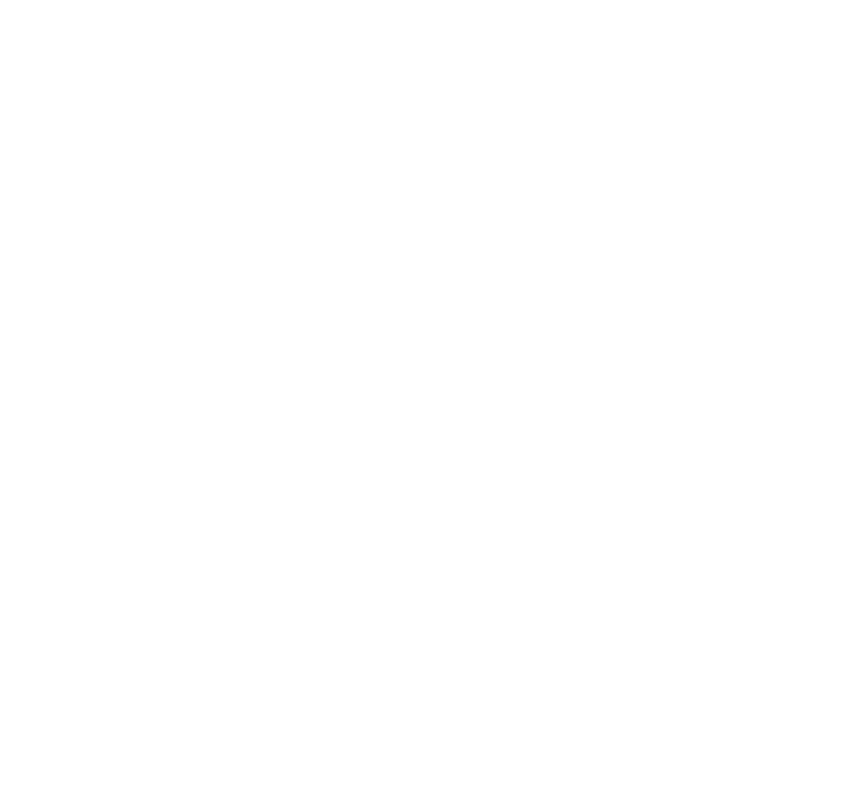
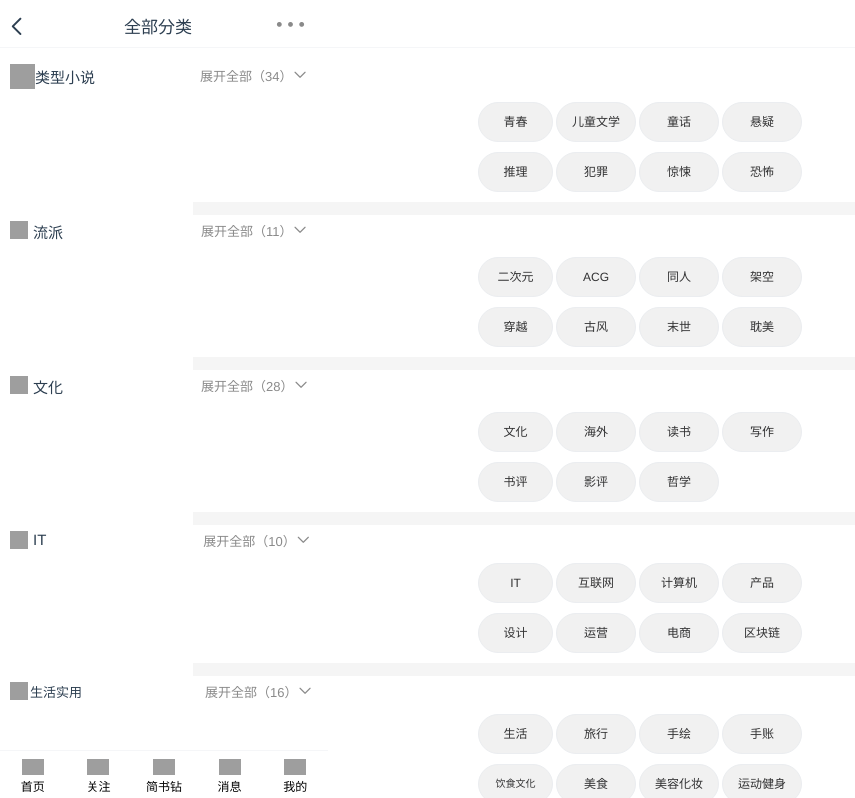
Before and after one commit to wzj1129/jianshu, a Vue app: page /#/classification in a window 1280 px wide. Shown: the top 798 px of the page, without its empty margins (0-855 px from the left). Built offline with nearby package versions, Linux system fonts and the light colour scheme; grey boxes are pictures that could not be loaded.

Commit message:
连载-分类

```diff
--- a/src/router/index.js
+++ b/src/router/index.js
@@ -96,7 +96,13 @@
         path: "/newspecial",
         name: "newspecial",
         component: () => import("../views/MY/newspecial.vue")
+      },
+      {
+        path: "/classification",
+        name: "classification",
+        component: () => import("../views/Home/classification.vue")
       }
+
     ]
   }
 ];
--- /dev/null
+++ b/src/views/Home/classification.vue
@@ -0,0 +1,265 @@
+<template>
+    <div>
+     <div class="layout ">
+      <van-icon class="icon-back" @click="back" name="arrow-left" />
+      <p class="title">全部分类</p>
+      <van-icon class="share" name="ellipsis" />
+    </div>
+     <van-divider class="line" />
+    <div class="layout">
+        <img class="icon1" src="https://zhxy1-vue.oss-cn-hangzhou.aliyuncs.com/pic/%E5%88%86%E7%B1%BB-%E9%80%89%E4%B8%AD.png"/>
+        <p class="name1">类型小说</p>
+        <p class="name1-1">展开全部（34）</p>
+        <van-icon class="down" name="arrow-down" />
+    </div>
+    <div class="layuot">
+        <van-button round="" class="button">青春</van-button>
+        <van-button round="" class="button1">儿童文学</van-button>
+        <van-button round="" class="button1">童话</van-button>
+        <van-button round="" class="button1">悬疑</van-button>
+    </div>
+    <div class="layuot" style="margin-top:10px">
+        <van-button round="" class="button">推理</van-button>
+        <van-button round="" class="button1">犯罪</van-button>
+        <van-button round="" class="button1">惊悚</van-button>
+        <van-button round="" class="button1">恐怖</van-button>
+    </div>
+       <img
+         class="line1"
+         src="../../assets/images/分隔线.png"
+          />
+    <div class="layout">
+        <img class="icon2" src="https://zhxy1-vue.oss-cn-hangzhou.aliyuncs.com/pic/%E5%88%86%E6%94%AF.png"/>
+        <p class="name2">流派</p>
+        <p class="name2-1">展开全部（11）</p>
+        <van-icon class="down" name="arrow-down" />
+    </div>
+    <div class="layuot">
+        <van-button round="" class="button">二次元</van-button>
+        <van-button round="" class="button1">ACG</van-button>
+        <van-button round="" class="button1">同人</van-button>
+        <van-button round="" class="button1">架空</van-button>
+    </div>
+    <div class="layuot" style="margin-top:10px">
+        <van-button round="" class="button">穿越</van-button>
+        <van-button round="" class="button1">古风</van-button>
+        <van-button round="" class="button1">末世</van-button>
+        <van-button round="" class="button1">耽美</van-button>
+    </div>
+       <img
+         class="line1"
+         src="../../assets/images/分隔线.png"
+          />
+     <div class="layout">
+        <img class="icon2" src="https://zhxy1-vue.oss-cn-hangzhou.aliyuncs.com/pic/%E7%81%AB%E9%94%85%E7%83%A7%E7%83%A4.png"/>
+        <p class="name2">文化</p>
+        <p class="name2-1">展开全部（28）</p>
+        <van-icon class="down" name="arrow-down" />
+    </div>
+    <div class="layuot">
+        <van-button round="" class="button">文化</van-button>
+        <van-button round="" class="button1">海外</van-button>
+        <van-button round="" class="button1">读书</van-button>
+        <van-button round="" class="button1">写作</van-button>
+    </div>
+    <div class="layuot" style="margin-top:10px">
+        <van-button round="" class="button2">书评</van-button>
+        <van-button round="" class="button1">影评</van-button>
+        <van-button round="" class="button1">哲学</van-button>
+    </div>
+       <img
+         class="line1"
+         src="../../assets/images/分隔线.png"
+          />
+      <div class="layout">
+        <img class="icon2" src="https://zhxy1-vue.oss-cn-hangzhou.aliyuncs.com/pic/%E5%9C%B0%E7%90%83.png"/>
+        <p class="name2">IT</p>
+        <p class="name3-1">展开全部（10）</p>
+        <van-icon class="down" name="arrow-down" />
+    </div>
+    <div class="layuot">
+        <van-button round="" class="button">IT</van-button>
+        <van-button round="" class="button1">互联网</van-button>
+        <van-button round="" class="button1">计算机</van-button>
+        <van-button round="" class="button1">产品</van-button>
+    </div>
+    <div class="layuot" style="margin-top:10px">
+        <van-button round="" class="button">设计</van-button>
+        <van-button round="" class="button1">运营</van-button>
+        <van-button round="" class="button1">电商</van-button>
+        <van-button round="" class="button1">区块链</van-button>
+    </div>
+       <img
+         class="line1"
+         src="../../assets/images/分隔线.png"
+          />
+           <div class="layout">
+        <img class="icon2" src="https://zhxy1-vue.oss-cn-hangzhou.aliyuncs.com/pic/%E7%9B%86%E6%A0%BD.png"/>
+        <p class="name3">生活实用</p>
+        <p class="name4-1">展开全部（16）</p>
+        <van-icon class="down" name="arrow-down" />
+    </div>
+    <div class="layuot">
+        <van-button round="" class="button">生活</van-button>
+        <van-button round="" class="button1">旅行</van-button>
+        <van-button round="" class="button1">手绘</van-button>
+        <van-button round="" class="button1">手账</van-button>
+    </div>
+    <div class="layuot" style="margin-top:10px">
+        <van-button round="" class="button3">饮食文化</van-button>
+        <van-button round="" class="button1">美食</van-button>
+        <van-button round="" class="button1">美容化妆</van-button>
+        <van-button round="" class="button1">运动健身</van-button>
+    </div>
+       <img
+         class="line1"
+         src="../../assets/images/分隔线.png"
+          />
+           <div class="layout">
+        <img class="icon2" src="https://zhxy1-vue.oss-cn-hangzhou.aliyuncs.com/pic/%E7%A7%91%E5%AD%A6.png"/>
+        <p class="name2">科学</p>
+    </div>
+    <div class="layuot">
+        <van-button round="" class="button">科普</van-button>
+        <van-button round="" class="button1">数学</van-button>
+        <van-button round="" class="button1">物理</van-button>
+        <van-button round="" class="button1">化学</van-button>
+    </div>
+    <div class="layuot" style="margin-top:10px">
+        <van-button round="" class="button">地理</van-button>
+        <van-button round="" class="button1">自然</van-button>
+        <van-button round="" class="button1">生物</van-button>
+        <van-button round="" class="button1">医学</van-button>
+    </div>
+       <img
+         class="line1"
+         src="../../assets/images/分隔线.png"
+          />
+    </div>
+</template>
+<script>
+export default {
+    data() {
+    return {
+      value1: '',
+    };
+  },
+  methods: {
+    back() {
+      this.$router.push("/home");
+    }
+  }
+};
+</script>
+
+<style>
+.layout {
+  display: flex;
+}
+.icon-back {
+  font-size: 23px;
+  margin-left: 5px;
+  margin-top: 15px;
+}
+.title {
+  font-size: 17px;
+  margin-left: 55px;
+  margin-top: 13px;
+  width: 150px;
+}
+.share{
+    color: #8a8a8a;
+    font-size: 35px;
+    margin-left: 40px;
+    margin-top: 7px;
+}
+.line{
+    margin-top: -8px;
+}
+.line1{
+    margin-top: 10px;
+}
+.icon1{
+    width: 25px;
+    height: 25px;
+    margin-left: 10px;
+    margin-top: 0px;
+}
+.name1{
+    font-size: 15px;
+    margin-top: 2px;
+}
+.name1-1{
+    font-size: 13px;
+    color: #8a8a8a;
+    margin-left: 105px;
+    margin-top: 2px;
+}
+.down{
+    font-size: 15px;
+    color: #8a8a8a;
+    margin-top: 3px;
+}
+.button{
+    background-color: #f1f1f1;
+    width: 75px;
+    height: 40px;
+    margin-left: 0px;
+    font-size: 12px;
+}
+.button1{
+    background-color: #f1f1f1;
+    width: 80px;
+    height: 40px;
+    margin-left: 3px;
+    font-size: 12px;
+}
+.button2{
+    background-color: #f1f1f1;
+    width: 75px;
+    height: 40px;
+    margin-left: -83px;
+    font-size: 12px;
+}
+.button3{
+    background-color: #f1f1f1;
+    width: 75px;
+    height: 40px;
+    margin-left: 0px;
+    font-size: 10px;
+}
+.icon2{
+    width: 18px;
+    height: 18px;
+    margin-left: 10px;
+    margin-top: 2px;
+}
+.name2{
+    font-size: 15px;
+    margin-top: 2px;
+    margin-left: 5px;
+}
+.name3{
+    font-size: 13px;
+    margin-top: 2px;
+    margin-left: 2px;
+}
+.name2-1{
+    font-size: 13px;
+    color: #8a8a8a;
+    margin-left: 138px;
+    margin-top: 2px;
+}
+.name3-1{
+    font-size: 13px;
+    color: #8a8a8a;
+    margin-left: 157px;
+    margin-top: 2px;
+}
+.name4-1{
+    font-size: 13px;
+    color: #8a8a8a;
+    margin-left: 123px;
+    margin-top: 2px;
+}
+</style>
--- a/src/views/Home/home.vue
+++ b/src/views/Home/home.vue
@@ -461,6 +461,7 @@
               <img class="img-xiaodao1" src="../../assets/images/小岛1.png" />
               <div class="home-text1">
                 <img
+                  @click="classification"
                   class="special-icon"
                   src="../../assets/images/全部分类.png"
                 />
@@ -555,6 +556,9 @@
     },
     more() {
       this.$router.push("/more");
+    },
+    classification(){
+      this.$router.push("/classification");
     }
   }
 };
```
